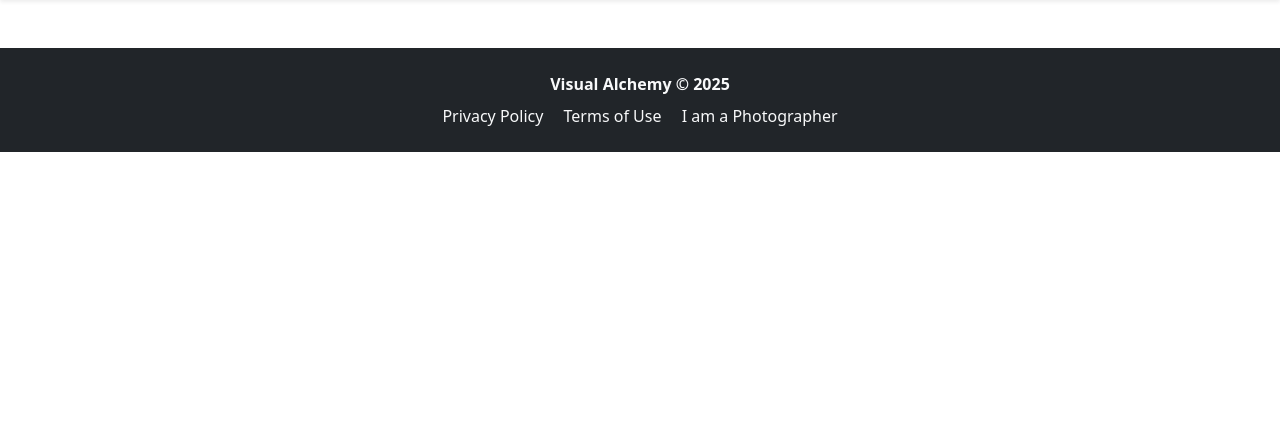
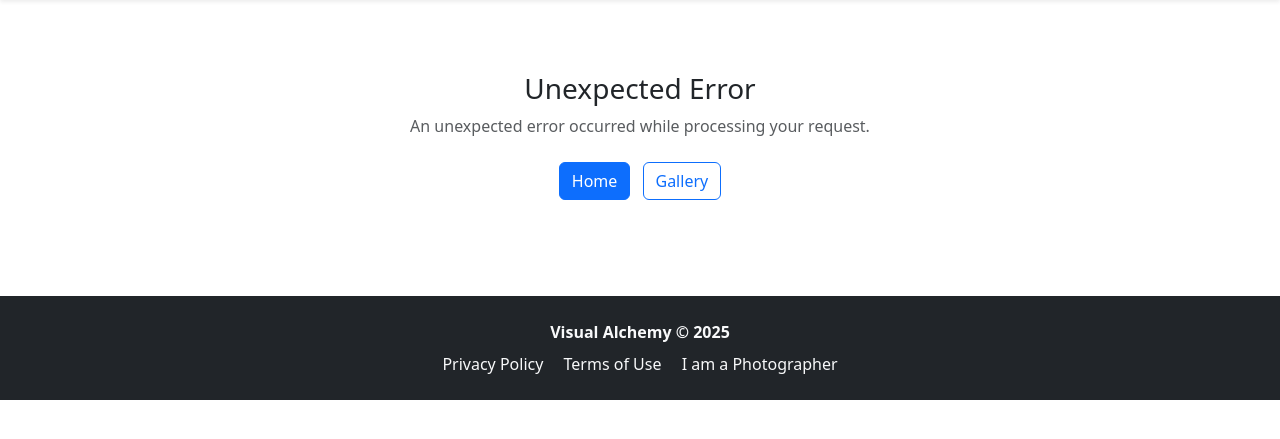
Before and after one commit to Jibitha0405/582_Assignment3, a Flask app: page /error in a window 1280 px wide. Shown: the part 71-510 px from the top of the page. Run offline with Flask 3, Linux system fonts and the light colour scheme.

Commit message:
error page

```diff
--- a/project/templates/error.html
+++ b/project/templates/error.html
@@ -1,7 +1,28 @@
 {% extends "base.html" %}
 
-{% block title %}Register | Visual Alchemy{% endblock %}
+{% block title %}Error {{ error_code }} - Visual Alchemy{% endblock %}
 
 {% block content %}
-<!-- Page-specific content goes here -->
+<div class="container text-center py-5">
+    {% if error_code == 404 %}
+    <h1 class="display-3 text-danger fw-bold">404</h1>
+    <h3>Oops! Page not found.</h3>
+    <p class="text-muted">The page you’re looking for might have been moved or no longer exists.</p>
+
+    {% elif error_code == 500 %}
+    <h1 class="display-3 text-warning fw-bold">500</h1>
+    <h3>Server Error</h3>
+    <p class="text-muted">Something went wrong on our end. Please try again later.</p>
+
+    {% else %}
+    <h1 class="display-3 text-danger fw-bold">{{ error_code }}</h1>
+    <h3>Unexpected Error</h3>
+    <p class="text-muted">{{ error_message or "An unexpected error occurred while processing your request." }}</p>
+    {% endif %}
+
+    <div class="mt-4">
+        <a href="{{ url_for('index') }}" class="btn btn-primary me-2">Home</a>
+        <a href="{{ url_for('vendor_gallery') }}" class="btn btn-outline-primary">Gallery</a>
+    </div>
+</div>
 {% endblock %}
--- a/project/views.py
+++ b/project/views.py
@@ -36,3 +36,11 @@ def login():
 @app.route('/register')
 def register():
     return render_template('register.html', hide_nav=True)
+
+@app.errorhandler(404)
+def not_found_error(error):
+    return render_template('error.html', error_code=404), 404
+
+@app.errorhandler(500)
+def internal_error(error):
+    return render_template('error.html', error_code=500), 500
```
